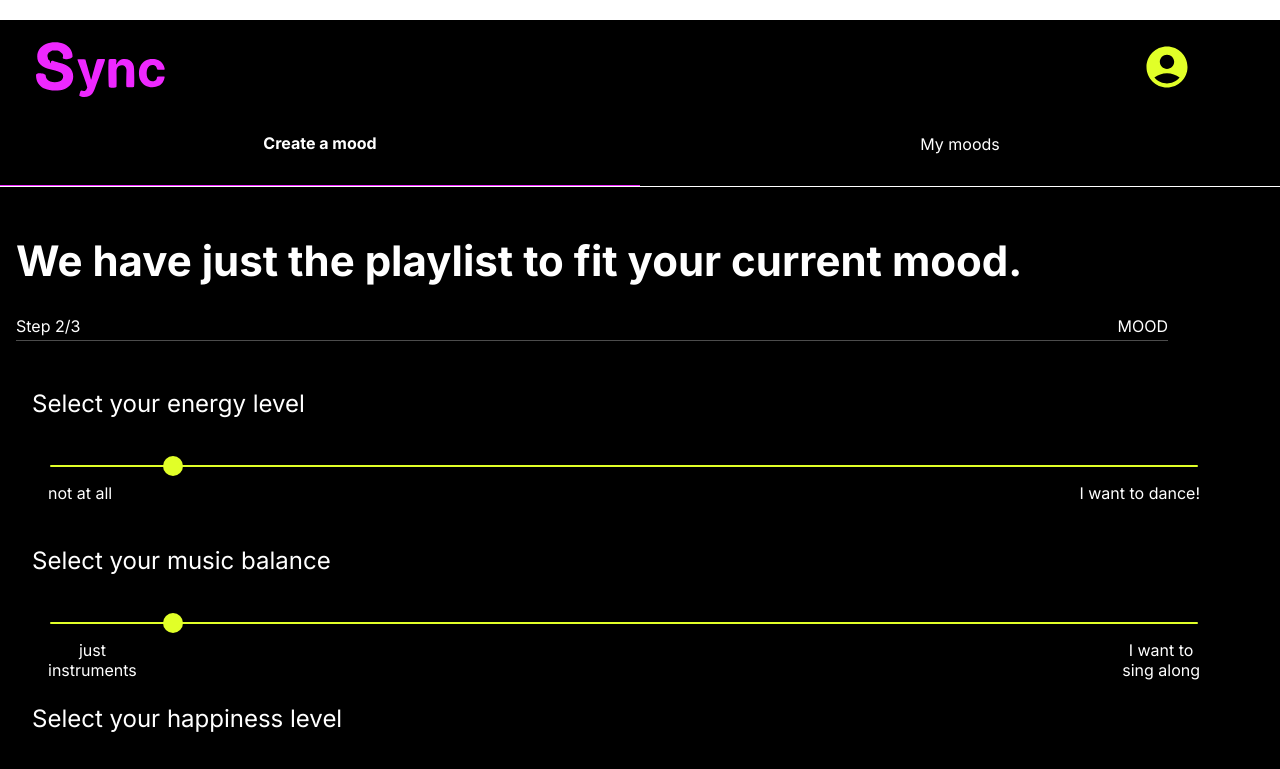
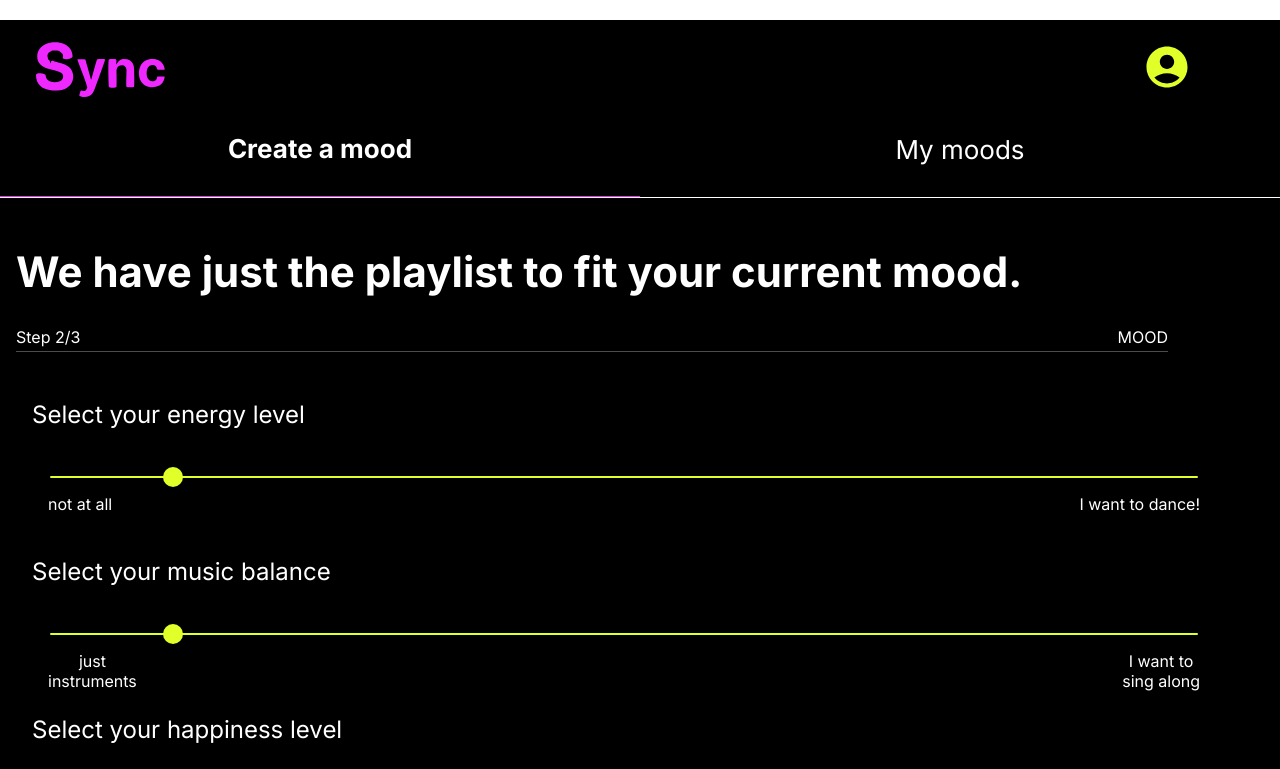
Before and after one commit to ekanarek/devmountain-group-project, a React (Vite) app: page /Step2Page in a window 1280 px wide. Shown: the top 769 px of the page. Built offline with nearby package versions, Linux system fonts and the light colour scheme.

Commit message:
homePage

```diff
--- a/src/css/step2.css
+++ b/src/css/step2.css
@@ -44,6 +44,7 @@
 .createAMood {
     flex: 1;
     position: relative;
+    font-size: 26px;
 }
 .createAMoodWrapper {
     flex: 1;
```
